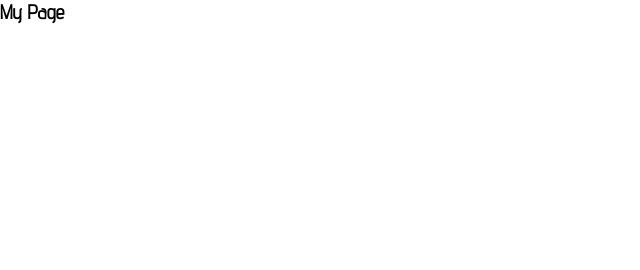
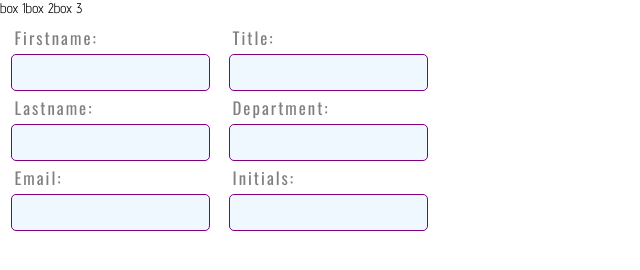
Before and after one commit to jaceenet/webpack_sass_starter, a website built with webpack: page html/index.html in a window 1280 px wide. Shown: the whole page, without its empty margins (0-640 px from the left). Built offline with nearby package versions, Linux system fonts and the light colour scheme.

Commit message:
added form sample

```diff
--- a/html/index.html
+++ b/html/index.html
@@ -9,10 +9,53 @@
 </head>
 
 <body>
-  <h1>
-    My Page
-  </h1>
+  <div class="form">
+    <div class="section">box 1</div>
+    <div class="section">box 2</div>
+    <div class="section">box 3</div>
+  </div>
 
+  <form class="form">
+    <fieldset class="section">
+      <div class="control-group">
+        <label>Firstname:</label>
+        <input class="input" type="text" />
+      </div>
+      <div class="control-group">
+        <label>Lastname:</label>
+        <input class="input" type="text" />
+      </div>
+      <div class="control-group">
+        <label>Email:</label>
+        <input class="input" type="text" />
+      </div>
+
+    </fieldset>
+
+    <fieldset class="section">
+      <div class="control-group">
+        <label>Title:</label>
+        <input class="input" type="text" />
+      </div>
+      <div class="control-group">
+
+        <label>Department:</label>
+        <div class="input-area">
+            <input type="text" class="input" />
+            <div class="buttons">
+
+              <button><i class="fab fa-accessible-icon"></i> add</button>
+            </div>
+        </div>
+
+      </div>
+      <div class="control-group">
+        <label>Initials:</label>
+        <input class="input" type="text" />
+      </div>
+  </form>
+  </fieldset>
+  </form>
   <script src="app.js" type="text/javascript"></script>
 </body>
 
--- a/package.json
+++ b/package.json
@@ -23,5 +23,8 @@
     "webpack": "^4.39.2",
     "webpack-cli": "^3.3.6",
     "webpack-dev-server": "^3.8.0"
+  },
+  "dependencies": {
+    "@fortawesome/fontawesome-free": "^5.10.2"
   }
 }
--- a/sass/app.scss
+++ b/sass/app.scss
@@ -1,4 +1,8 @@
 @import url('https://fonts.googleapis.com/css?family=Advent+Pro|Oswald|Permanent+Marker&display=swap');
+
+// $fa-font-path: "~@fortawesome/fontawesome-free/webfonts";
+
+// @import url('~@fortawesome/fontawesome-free/scss/fontawesome.scss');
 
 $font_marker: 'Permanent Marker', cursive;
 $font2_title: 'Oswald', sans-serif;
@@ -10,8 +14,8 @@ $font3_text: 'Advent Pro', sans-serif;
 
 html {
   font-family: $font3_text;
-  font-size: 10px;
+  font-size: 14px;
 }
 
 
-//@import 'presentation_1.0';
+@import 'form';
--- /dev/null
+++ b/sass/form.scss
@@ -0,0 +1,75 @@
+.form {
+  @media only screen and (min-width: 600px) {
+    display: flex;
+  }
+
+}
+
+.input-area:hover .buttons{ display: flex;}
+.buttons {
+  display: none;
+  position: absolute;
+  top: 0;
+  height: 100%;
+  width: 500px;
+  left: 100%;
+
+  justify-items: right;
+  justify-content: bottom;
+
+
+  button{
+
+    border: 1px solid green;
+    font-size: 0.5rem;
+    margin: 0;
+    padding: 2px;
+    background-color: inherit;
+    color: inherit;
+    border-radius: 5px;
+  }
+}
+
+.section {
+  border: none;
+  margin: 0;
+}
+
+.input-area {
+  position: relative;
+}
+
+.control-group {
+  margin: 0;
+  position: relative;
+
+  //border: 2px solid blue;
+
+  label {
+    font-family: $font2_title;
+    font-size: 1.2rem;
+    letter-spacing: 2px;
+    color: grey;
+    padding: 4px;
+    //border: 1px solid red;
+    display: block;
+
+  }
+
+  .input {
+    padding: 5px 10px;
+    letter-spacing: 1px;
+    width: calc(100% - 20px);
+    border: none;
+    background-color: aliceblue;
+    border-radius: 5px;
+    font-size: 1.2rem;
+    font-family: $font2_title;
+    border: 1px solid purple;
+  }
+
+  input:focus{
+    background-color: orchid;
+    color: white;
+  }
+}
--- a/src/app.ts
+++ b/src/app.ts
@@ -1 +1,2 @@
 import '../sass/app.scss';
+import fontawesome from '@fortawesome/fontawesome-free'
--- a/webpack.config.js
+++ b/webpack.config.js
@@ -24,7 +24,12 @@ module.exports = {
       },
       {
         test: /\.(s*)css$/,
-        use: ['style-loader', 'css-loader', 'sass-loader']
+        use: ['style-loader', 'css-loader', {
+          loader: 'sass-loader',
+          options: {
+            paths: [path.resolve(__dirname, "node_modules")],
+          }
+        }]
       },
       {
         test: /\.svg$/,
```
Also changed, not shown: 1 other file.
